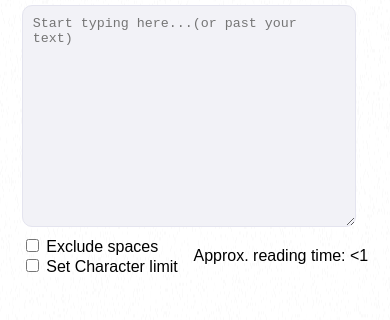
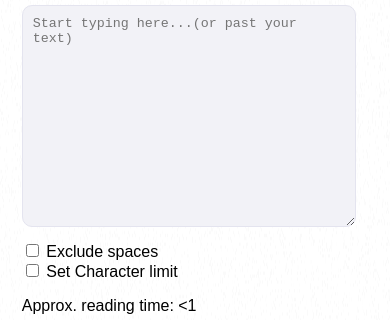
Before and after one commit to Proc3ssa/lab1-GTP, a plain HTML site: page index.html in a window 390 px wide. Shown: the part 287-607 px from the top of the page. Drawn offline with Linux system fonts and the light colour scheme; a web font is replaced by a local one.

Commit message:
done with mobile and desktop. nect is tablet

```diff
--- a/index.css
+++ b/index.css
@@ -118,6 +118,11 @@ body {
     display: none;
    }
 
+   .lefts{
+    display: flex;
+    gap: 10px;
+   }
+
    .data .sdata{
     border-radius: 10px;
     min-width:31%;
@@ -207,15 +212,10 @@ progress::-moz-progress-bar {
 
     textarea{
       width: 90%;
-      margin: auto;
+
     }
 
-    .left{
-      display: block;
-      width: 100%;
-      border: 1px solid red;
-      flex-direction: column;
-    }
+
 
     .data{
      display: flex;
@@ -224,13 +224,28 @@ progress::-moz-progress-bar {
       width: 100% ;
     }
     .sdata{
-      width: 90% !important;}
+      width: 90% !important;
+    }
 
-   }
+    .lefts{
+      display: block;
+    }
 
 
-   progress{
-    padding: 0 15px;
+    .checks{
+      margin-top: 10px;
+      display: block !important;
+    }
+
+      progress{
+       padding: 0 15px;
+
+      }
+
+
+
+
+
    }
 
 
--- a/index.html
+++ b/index.html
@@ -36,6 +36,7 @@
 
 
  <div class="checks">
+
    <div class="lefts">
     <div>
        <input type="checkbox" name="spaces" id="spaces">
@@ -49,7 +50,7 @@
 
   </div>
 
-  <div class="right">
+  <div class="rights">
     <p>Approx. reading time: <1</p>
   </div>
 
```
